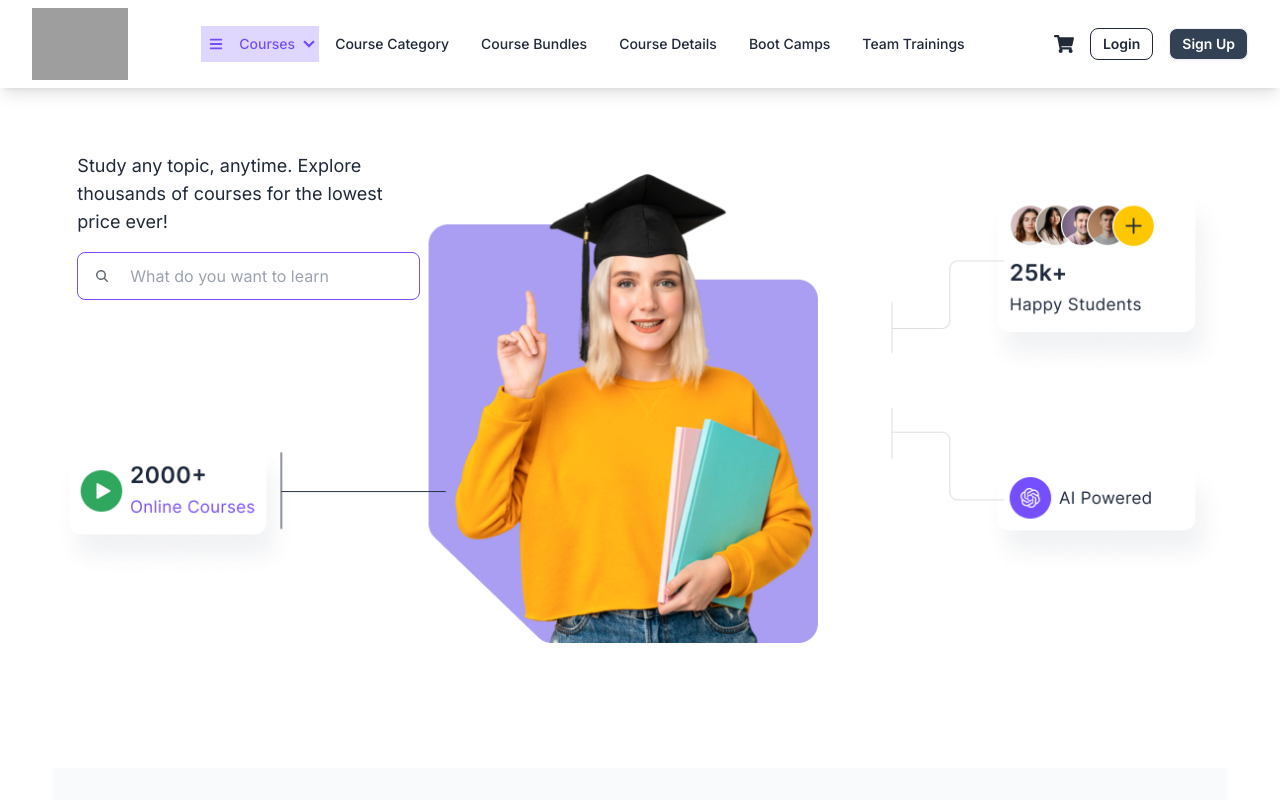
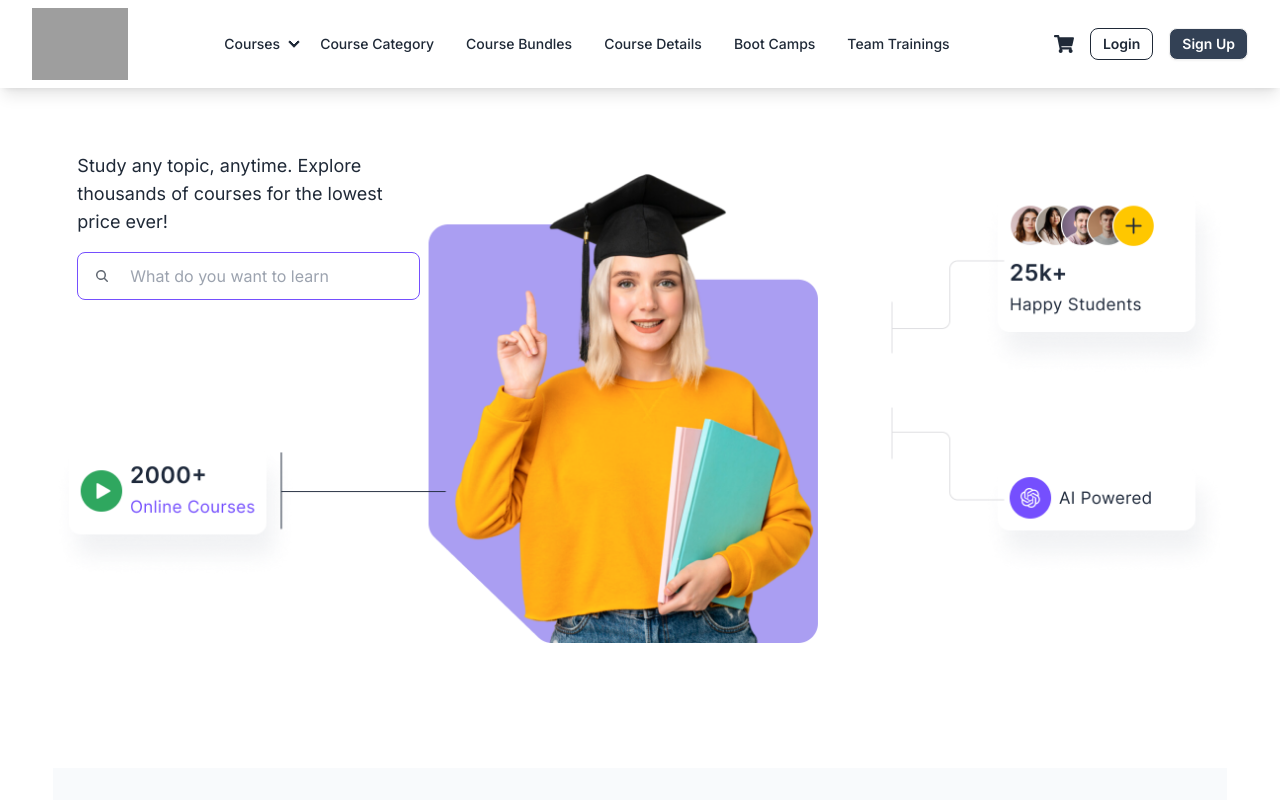
Before and after one commit to universeIt137/LMS_Frontend, a React (Vite) app: page / in a window 1280 px wide. Shown: the top 800 px of the page. Built offline with nearby package versions, Linux system fonts and the light colour scheme; grey boxes are pictures that could not be loaded.

Commit message:
Image problem solved and Navbar design completed

```diff
--- a/index.html
+++ b/index.html
@@ -5,7 +5,7 @@
     <link
       rel="icon"
       type="image/svg+xml"
-      href="https://demo.creativeitem.com/iframe-demo/assets/marketplaces/codecanyon/academy/logo-sm.png"
+      href="https://res.cloudinary.com/dnvmj9pvk/image/upload/v1724760162/LMS/sdvurvbtjnzv0pn4krb0.png"
     />
     <meta name="viewport" content="width=device-width, initial-scale=1.0" />
     <title>LMS</title>
--- a/src/components/clideSide/ClientFooter.jsx
+++ b/src/components/clideSide/ClientFooter.jsx
@@ -36,6 +36,7 @@ const ClientFooter = () => {
                     <Link to="/blog" className="link link-hover">Blog</Link>
                     <Link to="/all-courses" className="link link-hover">All courses</Link>
                     <Link to="/sign-up" className="link link-hover">Sign up</Link>
+                    <Link to="/mentor-page" className="link link-hover">Mentors</Link>
                 </nav>
                 <nav>
                     <h6 className="footer-title">Help</h6>
--- a/src/components/clideSide/ClientNavbar.jsx
+++ b/src/components/clideSide/ClientNavbar.jsx
@@ -10,10 +10,10 @@ const ClientNavbar = () => {
   };
 
   const navLink = <>
-    <li className="bg-[#E0D7FF]  ">
+    <li className="  ">
       <details className="group">
-        <summary className="cursor-pointer list-none group-open:before:rotate-90 before:content-none p-2 flex items-center text-[#754ffd]">
-          <FaBars className="mr-2" /> Courses
+        <summary className="cursor-pointer list-none group-open:before:rotate-90 before:content-none p-2 flex items-center ">
+          Courses
         </summary>
         <ul className="p-2 z-50 md:w-60 bg-white  shadow-lg">
           <li className="py-1">
@@ -85,6 +85,7 @@ const ClientNavbar = () => {
         </ul>
       </details>
     </li>
+
     <li><Link to='/course-category'>Course Category</Link></li>
     <li><Link to='/course-bundle'>Course Bundles</Link></li>
 
--- a/src/components/clideSide/ExpartPersionCards.jsx
+++ b/src/components/clideSide/ExpartPersionCards.jsx
@@ -3,9 +3,9 @@ import ExpertPersionCard from "./ExpertPersionCard";
 const ExpartPersionCards = () => {
  return (
  <div className="grid grid-cols-1 md:grid-cols-2 lg:grid-cols-4 gap-10 lg:gap-4">
- <ExpertPersionCard img={"https://media.licdn.com/dms/image/D5603AQGT3SBXhOLe7w/profile-displayphoto-shrink_800_800/0/1712149505841?e=1728518400&v=beta&t=bJIJS2H8mIqDw5fonkyRNwLJpt5OS1uc5lIfPc-Nzos"} name={"Ashikur Rahman"} discriptioin={"Professional Film Colorist | DaVinci Resolve Trainer"}>
+ <ExpertPersionCard img={"https://media.istockphoto.com/id/1682296067/photo/happy-studio-portrait-or-professional-man-real-estate-agent-or-asian-businessman-smile-for.jpg?s=612x612&w=0&k=20&c=9zbG2-9fl741fbTWw5fNgcEEe4ll-JegrGlQQ6m54rg="} name={"Ashikur Rahman"} discriptioin={"Professional Film Colorist | DaVinci Resolve Trainer"}>
  </ExpertPersionCard>
- <ExpertPersionCard img={"https://media.licdn.com/dms/image/v2/D5635AQH6JnB2L1_dIQ/profile-framedphoto-shrink_800_800/profile-framedphoto-shrink_800_800/0/1720634726680?e=1723744800&v=beta&t=KO4-yYA0sL7r0Xe272tD_Zih44C4fsVqmEBItuoJKYA"} name={"ENGR. Md. Golam Kibriya"} discriptioin={"ENGR. Md. Golam Kibriya, an innovative and passionate developer."}>
+ <ExpertPersionCard img={"https://www.profilebakery.com/wp-content/uploads/2024/05/Profile-picture-created-with-ai.jpeg"} name={"ENGR. Md. Golam Kibriya"} discriptioin={"ENGR. Md. Golam Kibriya, an innovative and passionate developer."}>
  </ExpertPersionCard>
  <ExpertPersionCard img={"https://media.licdn.com/dms/image/v2/D4E03AQHdgVO1F77NVw/profile-displayphoto-shrink_800_800/profile-displayphoto-shrink_800_800/0/1699053604780?e=1728518400&v=beta&t=Y5CGjzNsmk5XJbdMif3kBPpsYqxV7n4Y-rwb3ZTYBVg"} name={"Sadiqul Islam"} discriptioin={"Teaches courses at the post-secondary level."}>
  </ExpertPersionCard>
--- a/src/pages/clientSide/mentorPage/Instructor.jsx
+++ b/src/pages/clientSide/mentorPage/Instructor.jsx
@@ -45,8 +45,13 @@ const Instructor = () => {
 
 
       </div>
+
       <div className="flex flex-col gap-2">
-        <img src="https://res-console.cloudinary.com/dscp0w1oh/thumbnails/v1/image/upload/v1724693759/RWxsaXBzZV81M19ka3plazk=/drilldown" alt="" />
+        <div className="avatar">
+          <div className="w-60 rounded-full">
+            <img src="https://res.cloudinary.com/dnvmj9pvk/image/upload/v1724761230/LMS/fvrrb8jtdpqd3eiflfpn.png" />
+          </div>
+        </div>
         <button className="btn btn-outline ">Website</button>
         <button className="btn btn-outline ">Twitter</button>
         <button className="btn btn-outline ">Youtube</button>
--- a/src/pages/clientSide/mentorPage/LearnerReviewCard.jsx
+++ b/src/pages/clientSide/mentorPage/LearnerReviewCard.jsx
@@ -2,7 +2,11 @@ const LearnerReviewCard = () => {
   return (
     <div className="flex flex-col md:flex-row  gap-14 p-5 w-full border">
       <div className="flex gap-1 items-center text-[#334155]">
-        <img className="w-[60px] h-[60px]" src="https://res-console.cloudinary.com/dscp0w1oh/thumbnails/v1/image/upload/v1724704870/RWxsaXBzZV8xOV95MmVwcGY=/drilldown" alt="" />
+        <div className="avatar">
+          <div className="ring-primary ring-offset-base-100 w-12 mr-4 rounded-full ring ring-offset-2">
+            <img src="https://res.cloudinary.com/dnvmj9pvk/image/upload/v1724761417/LMS/lt7agjgd15ok2ktoquow.png" />
+          </div>
+        </div>
         <p className="font-bold text-[18px] w-40">Mark Doe</p>
       </div>
       <div>
--- a/src/route/Route.jsx
+++ b/src/route/Route.jsx
@@ -71,16 +71,16 @@ export const router = createBrowserRouter([
         element: <ShoppingCart></ShoppingCart>
       },
       {
-        path: 'checkout',
+        path: '/checkout',
         element: <CheckoutPage></CheckoutPage>
       },
       {
-        path: 'order-complete',
+        path: '/order-complete',
         element: <OrderComplete></OrderComplete>
 
       },
       {
-        path: 'mentor-page',
+        path: '/mentor-page',
         element: <Mentor></Mentor>
 
       }
```
Lines whose indentation alone changed are shown as unchanged.
